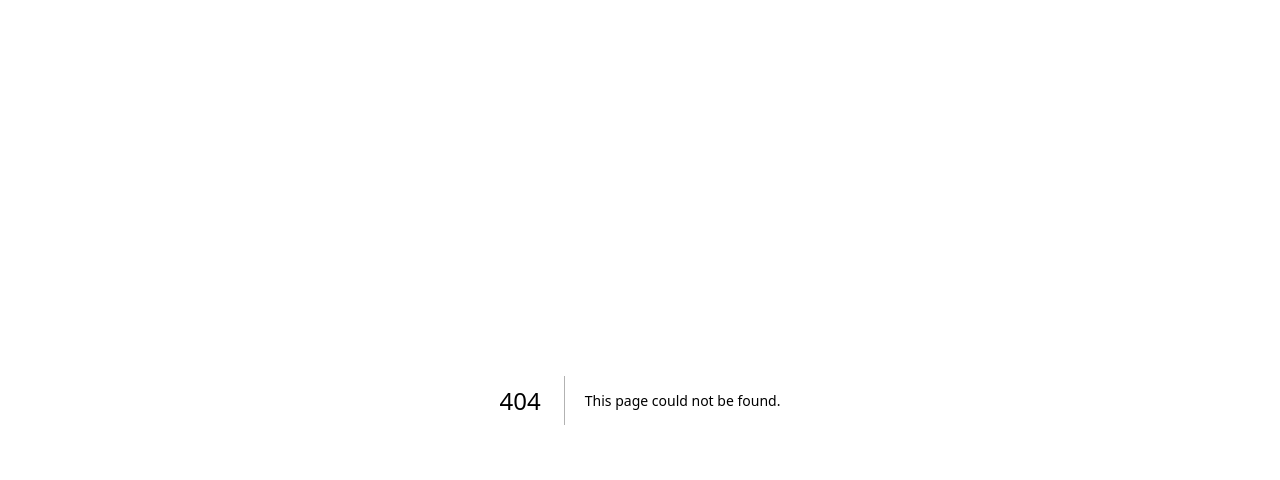
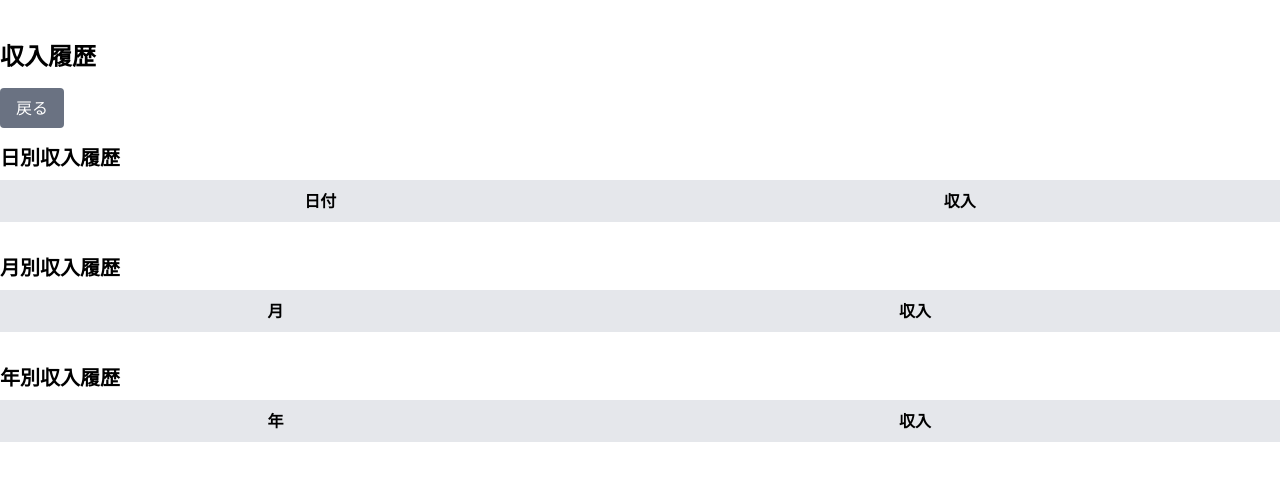
Before and after one commit to FirasAguel/baito-income-tracker, a Next.js app: page /statistics in a window 1280 px wide. Before the commit this address had no page. Shown: the top 480 px of the page. Built offline with nearby package versions, Linux system fonts and the light colour scheme.

Commit message:
feat: auto-calculate daily/monthly/yearly income sum

```diff
--- /dev/null
+++ b/src/app/statistics/page.tsx
@@ -0,0 +1,161 @@
+// src/app/statistics/page.tsx
+'use client';
+
+import { useState, useEffect } from 'react';
+import { Shift, IncomeGoal } from '../../types';
+import Link from 'next/link';
+
+export default function IncomeStatistics() {
+  const [shifts, setShifts] = useState<Shift[]>([]);
+  const [incomegoal, setIncomeGoal] = useState<IncomeGoal[]>([]);
+  const [error, setError] = useState<string | null>(null);
+
+  useEffect(() => {
+    const storedShifts = localStorage.getItem('shifts');
+    if (storedShifts) {
+      try {
+        setShifts(JSON.parse(storedShifts));
+      } catch (e) {
+        setError('シフトデータの読み込みに失敗しました');
+      }
+    }
+  }, []);
+
+  useEffect(() => {
+    const storedIncomeGoal = localStorage.getItem('incomegoal');
+    if (storedIncomeGoal) {
+      try {
+        setIncomeGoal(JSON.parse(storedIncomeGoal));
+      } catch (e) {
+        setError('年収目標の読み込みに失敗しました');
+      }
+    }
+  }, []);
+
+  const getDailyIncomeSum = () => {
+    const dailySums: { [key: string]: number } = {};
+    shifts.forEach((shift) => {
+      if (!shift.endDate) return;
+      const dateKey = shift.endDate;
+      const income = shift.income;
+      dailySums[dateKey] = dailySums[dateKey] + income;
+    });
+    return dailySums;
+  };
+
+  const getMonthlyIncomeSum = () => {
+    const monthlySums: { [key: string]: number } = {};
+    shifts.forEach((shift) => {
+      if (!shift.endDate) return;
+      const date = new Date(shift.endDate);
+      const monthKey = `${date.getFullYear()}-${(date.getMonth() + 1)
+        .toString()
+        .padStart(2, '0')}`;
+      const income = shift.income;
+      monthlySums[monthKey] = monthlySums[monthKey] + income;
+    });
+    return monthlySums;
+  };
+
+  const getYearlyIncomeSum = () => {
+    const yearlySums: { [key: string]: number } = {};
+    shifts.forEach((shift) => {
+      if (!shift.endDate) return;
+      const yearKey = new Date(shift.endDate).getFullYear().toString();
+      const income = shift.income;
+      yearlySums[yearKey] = yearlySums[yearKey] + income;
+    });
+    return yearlySums;
+  };
+
+  const dailySums = getDailyIncomeSum();
+  const monthlySums = getMonthlyIncomeSum();
+  const yearlySums = getYearlyIncomeSum();
+
+  return (
+    <div className="container mx-auto py-10">
+      <h1 className="mb-4 text-2xl font-bold">収入履歴</h1>
+      <Link href="/">
+        <button className="mb-4 rounded bg-gray-500 px-4 py-2 text-white">
+          戻る
+        </button>
+      </Link>
+      {error && <div className="mb-4 text-red-500">{error}</div>}
+
+      {/* Daily Income Sum */}
+      <div className="mb-8">
+        <h2 className="mb-2 text-xl font-semibold">日別収入履歴</h2>
+        <div className="overflow-x-auto">
+          <table className="min-w-full table-auto border-collapse border border-gray-200">
+            <thead className="bg-gray-200">
+              <tr>
+                <th className="px-4 py-2 border border-gray-200">日付</th>
+                <th className="px-4 py-2 border border-gray-200">収入</th>
+              </tr>
+            </thead>
+            <tbody>
+              {Object.entries(dailySums).map(([date, income]) => (
+                  <tr key={date} className="border-b">
+                    <td className="px-4 py-2 border border-gray-200">{date}</td>
+                    <td className="px-4 py-2 border border-gray-200">
+                      {income}
+                    </td>
+                  </tr>
+                ))}
+            </tbody>
+          </table>
+        </div>
+      </div>
+
+      {/* Monthly Income Sum */}
+      <div className="mb-8">
+        <h2 className="mb-2 text-xl font-semibold">月別収入履歴</h2>
+        <div className="overflow-x-auto">
+          <table className="min-w-full table-auto border-collapse border border-gray-200">
+            <thead className="bg-gray-200">
+              <tr>
+                <th className="px-4 py-2 border border-gray-200">月</th>
+                <th className="px-4 py-2 border border-gray-200">収入</th>
+              </tr>
+            </thead>
+            <tbody>
+              {Object.entries(monthlySums).map(([date, income]) => (
+                <tr key={date} className="border-b">
+                  <td className="px-4 py-2 border border-gray-200">{date}</td>
+                  <td className="px-4 py-2 border border-gray-200">
+                    {income}
+                  </td>
+                </tr>
+              ))}
+            </tbody>
+          </table>
+        </div>
+      </div>
+
+      {/* Yearly Income Sum */}
+      <div>
+        <h2 className="mb-2 text-xl font-semibold">年別収入履歴</h2>
+        <div className="overflow-x-auto">
+          <table className="min-w-full table-auto border-collapse border border-gray-200">
+            <thead className="bg-gray-200">
+              <tr>
+                <th className="px-4 py-2 border border-gray-200">年</th>
+                <th className="px-4 py-2 border border-gray-200">収入</th>
+              </tr>
+            </thead>
+            <tbody>
+              {Object.entries(yearlySums).map(([date, income]) => (
+                <tr key={date} className="border-b">
+                  <td className="px-4 py-2 border border-gray-200">{date}</td>
+                  <td className="px-4 py-2 border border-gray-200">
+                    {income}
+                  </td>
+                </tr>
+              ))}
+            </tbody>
+          </table>
+        </div>
+      </div>
+    </div>
+  );
+}
```
Also changed, not shown: src/types.ts (+14 -1 lines).
